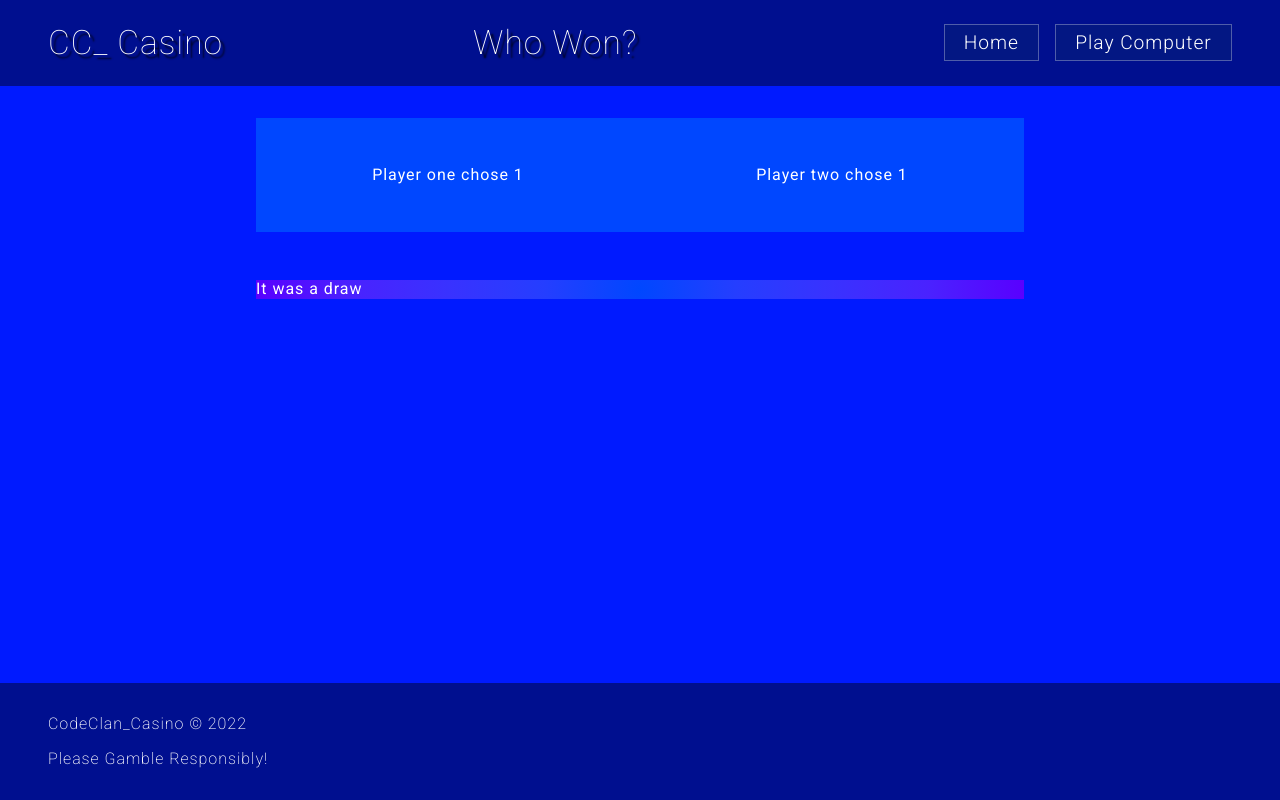
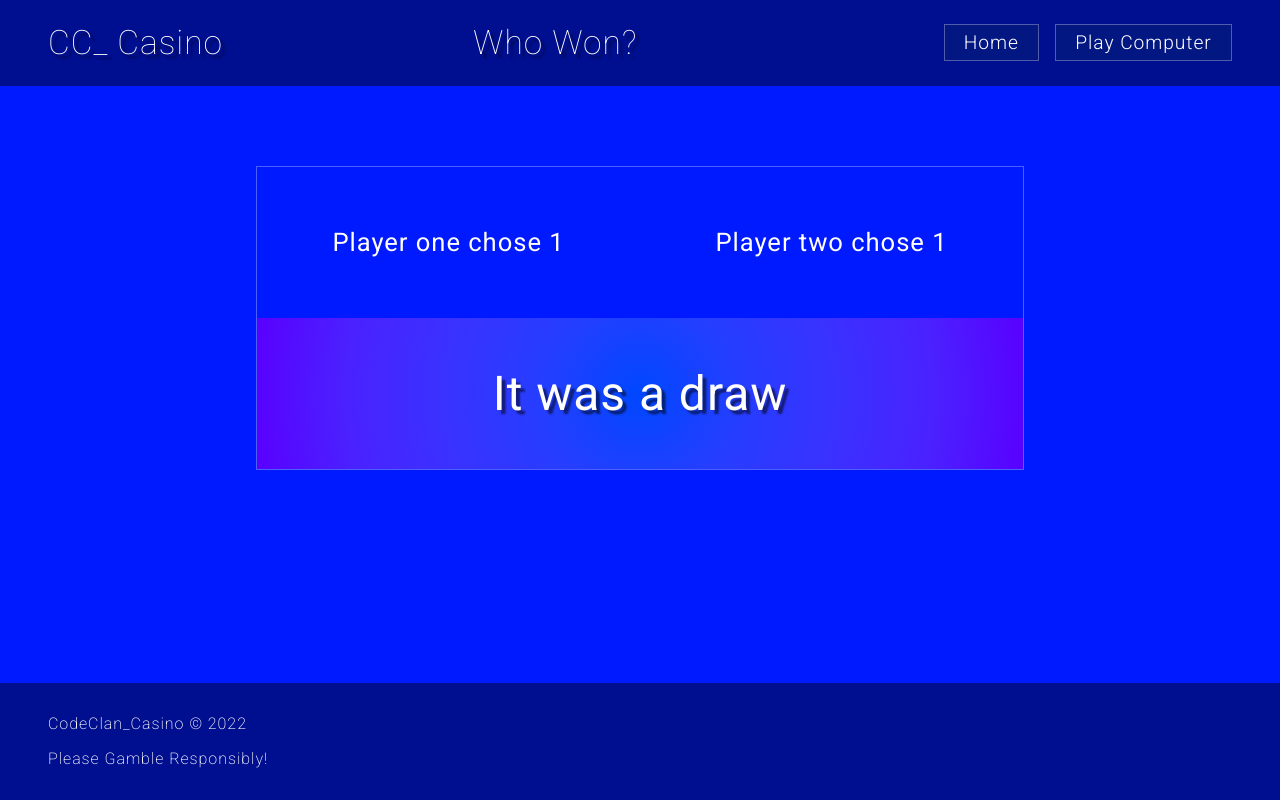
Before and after one commit to gm1wkr/cc_rps-wk03-d5, a Flask app: page /1/1 in a window 1280 px wide. Run offline with Flask 2, Linux system fonts and the light colour scheme.

Commit message:
Added CSS  winner animate text

```diff
--- a/static/css/style.css
+++ b/static/css/style.css
@@ -7,10 +7,10 @@
 
     --background-1: rgba(0, 0, 0,  0.44);
 
-    --text-shadow-heading1: 4px 4px 2px black;
+    --text-shadow-heading1: 4px 4px 2px rgba(0, 0, 0, 0.533);
 
     --gradient-player-wins: linear-gradient(to right top, #41ae00, #3fc200, #38d600, #2cea00, #0cff00);
-    --gradient-computer-wins: linear-gradient(to right top, #f99a00, #fb8d00, #fd8000, #fe7200, #ff6200);
+    --gradient-computer-wins: radial-gradient(circle, #f99a00, #fb8d00, #fd8000, #fe7200, #ff6200);
     --gradient-draw: radial-gradient(circle, #0047ff, #253eff, #3932ff, #4a22ff, #5900ff);
 
 
@@ -116,6 +116,7 @@ main > section {
 
 .winner_container{
     height: 100%;
+    margin-top: 3rem;
     display: grid;
     grid-template-columns: repeat(2, 1fr);
     grid-template-rows: repeat(2, 1fr);
@@ -125,6 +126,7 @@ main > section {
     ;
     justify-content: space-between;
     place-items: center;
+    border: 1px solid var(--color-dark)
 }
 
 .winner {
@@ -133,28 +135,28 @@ main > section {
 }
 
 .player-1, .player-2{
+    align-self: center;
     color:#fff;
-    background-color: #0047ff;
-    padding: 3rem 0;
+    padding: 0rem 0;
     width: 100%;
     text-align: center;
+    font-size: 1.6rem;
 }
 
 .player-1{
     grid-area: player_1;
+
 }
 
 .player-2{
     grid-area: player_2;
 }
 
-.draw{
-    background-image: var(--gradient-draw);
+.player-wins, .computer-wins, .draw{
     color: var(--color-light);
-}
-
-.player-wins, .computer-wins{
-    color: var(--color-light);
+    font-size: 3rem;
+    text-align: center;
+    text-shadow: var(--text-shadow-heading1);
     width:auto;
     padding: 3rem 0;
 }
--- a/templates/winner.html
+++ b/templates/winner.html
@@ -4,7 +4,9 @@
     <section class="winner_container">
 
         <div class="player-1">
-            {{player_1.name.capitalize()}} chose {{ player_1.choice.capitalize() }}
+            <div>
+                {{player_1.name.capitalize()}} chose {{ player_1.choice.capitalize() }}
+            </div>
         </div>
 
         <div class="player-2">
@@ -16,12 +18,12 @@
                 {% if winner.name == "computer" %}
                     <div class="computer-wins">
                         Computer Wins
-
                     </div>
                 {% else %}
                     <div class="player-wins">
-                        Congratulations {{ winner.name }} !
-
+                        <div class="animate">
+                            {{ winner.name }} WINS!
+                        </div>
                     </div>
                 {% endif %}
 
```
Also changed, not shown: other parts of static/css/style.css (+32 -0 lines).
